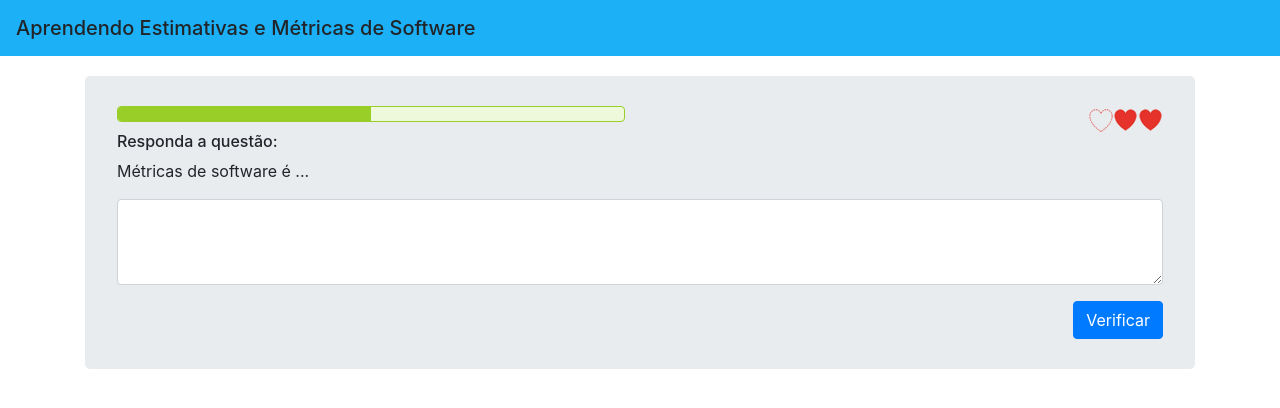
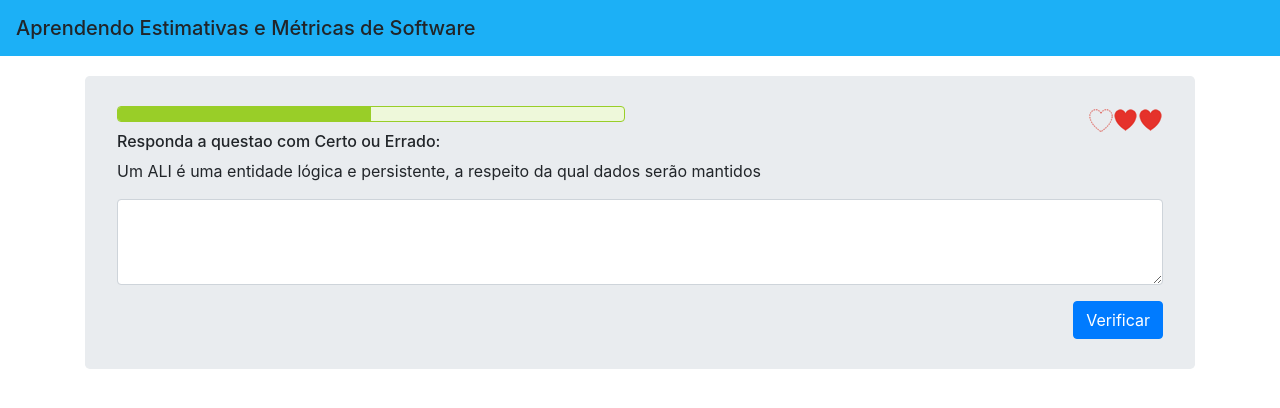
Before and after one commit to gardheamsantos00/app-metricas, an Angular app: page / in a window 1280 px wide. Shown: the top 408 px of the page. Built offline with nearby package versions, Linux system fonts and the light colour scheme.

Commit message:
resposta compenet painel

```diff
--- a/src/app/painel/painel.component.html
+++ b/src/app/painel/painel.component.html
@@ -13,11 +13,14 @@
 
         <div class="row">
             <div class="col">
-                <h6>Responda a questão:</h6>
-                <p>Métricas de software é ...</p>
+                <h6>{{ instrucao }}</h6>
+                <p>{{ questoes[0].pergunta }}</p>
 
                 <div class="form-group">
-                    <textarea class="form-control" rows="3"></textarea>
+                    <textarea class="form-control"
+                     rows="3"
+                     (input)="atualizaResposta($event)"
+                     ></textarea>
                 </div>
             </div>
         </div>
--- a/src/app/painel/painel.component.ts
+++ b/src/app/painel/painel.component.ts
@@ -1,4 +1,7 @@
 import { Component, OnInit } from '@angular/core';
+
+import { Questoes } from '../shared/questoes.model'
+import { QUESTOES } from './questoes-mock'
 
 @Component({
   selector: 'app-painel',
@@ -7,9 +10,22 @@ import { Component, OnInit } from '@angular/core';
 })
 export class PainelComponent implements OnInit {
 
-  constructor() { }
+  public questoes: Questoes[] = QUESTOES
+  public instrucao: string = "Responda a questao com Certo ou Errado: "
+
+  public resposta: string
+  constructor() {
+    console.log(this.questoes)
+  }
 
   ngOnInit() {
+
+
+  }
+
+ public atualizaResposta(resposta: Event): void{
+    this.resposta = (<HTMLInputElement>resposta.target).value
+    console.log(this.resposta)
   }
 
 }
--- a/src/app/painel/questoes-mock.ts
+++ b/src/app/painel/questoes-mock.ts
@@ -1,6 +1,6 @@
 import { Questoes } from '../shared/questoes.model'
 
-const QUESTOES: Questoes[] =[
+export const QUESTOES: Questoes[] =[
     { pergunta: "Um ALI é uma entidade lógica e persistente, a respeito da qual dados serão mantidos "  , resposta: "Certo" },
     { pergunta: "Os ALIs baseiam-se em requisitos lógicos dos usuários e são dependentes da implementação ou meios de armazenamento, tais como tabelas ou bancos de dados "  , resposta: "Errado" },
     { pergunta: "Um AIE é uma entidade lógica e persistente que é requerida para referência ou validação pelo software que está em desenvolvimento, mas que é não mantido por outro aplicativo de software "  , resposta: "Errado" },
```
Also changed, not shown: 1 other file (tests, documents, lock files or other folders).
